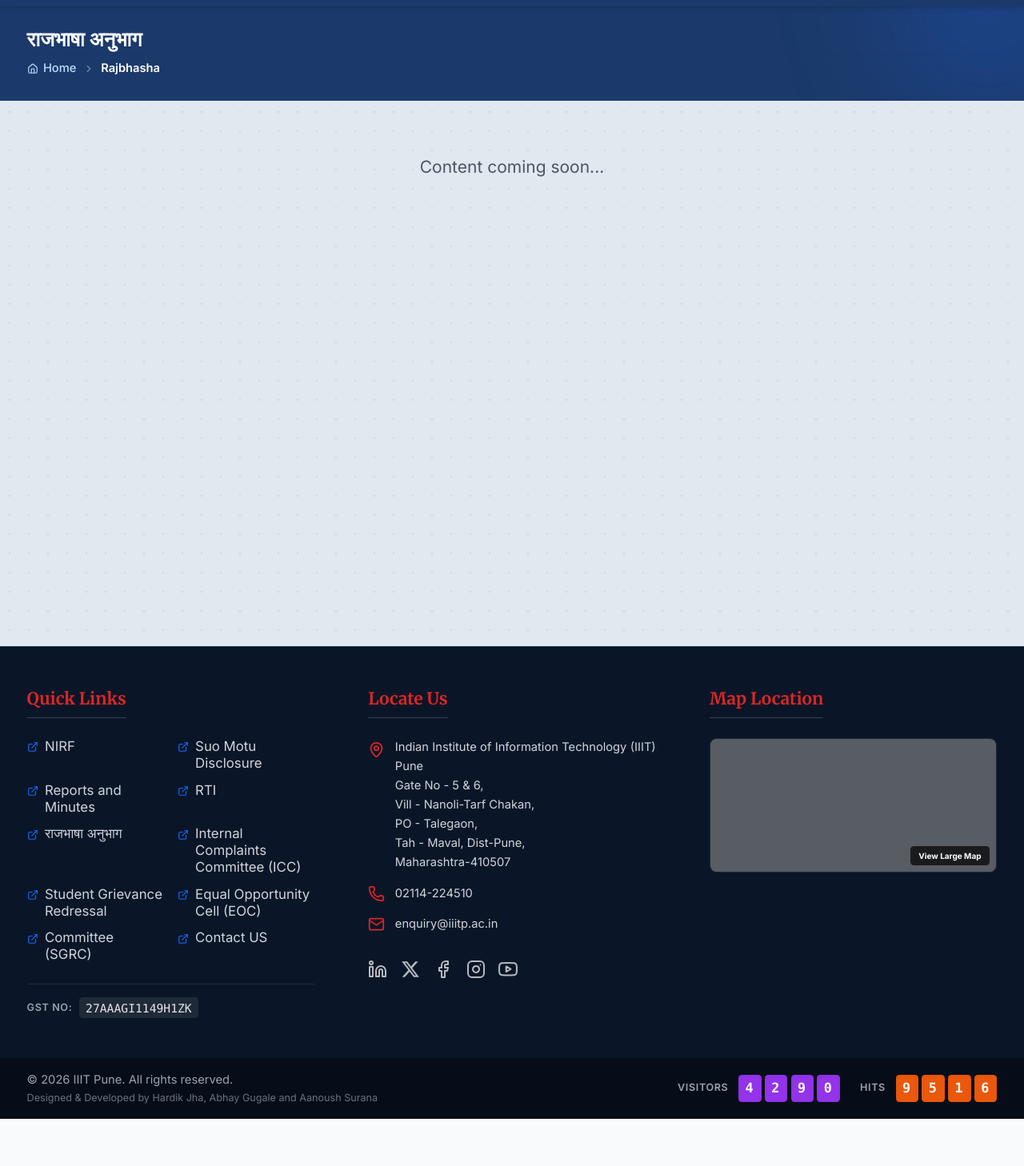
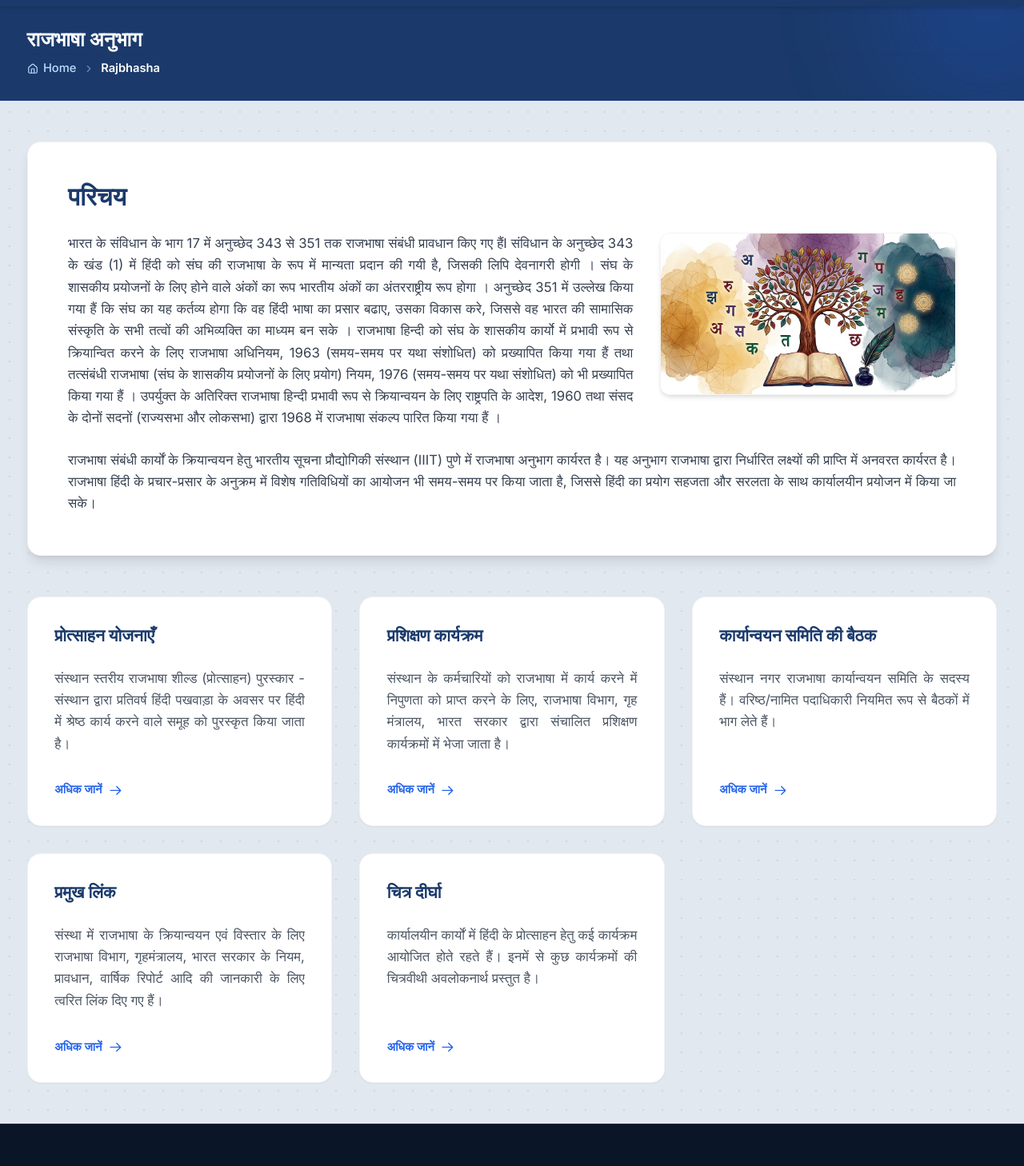
Before and after one commit to iiitp-official/website, a React (Vite) app: page /rajbhasha in a window 1280 px wide. Shown: the part 160-1618 px from the top of the page at 80% size. Before the commit the page ends 1559 px from the top, so only its background shows below. Built offline with nearby package versions, Linux system fonts and the light colour scheme; grey boxes are pictures that could not be loaded.

Commit message:
Added the rajbhasha main page

```diff
--- a/src/pages/RajbhashaPage.jsx
+++ b/src/pages/RajbhashaPage.jsx
@@ -2,11 +2,93 @@ import React from 'react';
 import PageHeader from '../components/shared/PageHeader';
 
 const RajbhashaPage = () => {
+  const cards = [
+    {
+      title: "प्रोत्साहन योजनाएँ",
+      desc: "संस्थान स्तरीय राजभाषा शील्ड (प्रोत्साहन) पुरस्कार - संस्थान द्वारा प्रतिवर्ष हिंदी पखवाड़ा के अवसर पर हिंदी में श्रेष्ठ कार्य करने वाले समूह को पुरस्कृत किया जाता है।",
+      link: "#"
+    },
+    {
+      title: "प्रशिक्षण कार्यक्रम",
+      desc: "संस्थान के कर्मचारियों को राजभाषा में कार्य करने में निपुणता को प्राप्त करने के लिए, राजभाषा विभाग, गृह मंत्रालय, भारत सरकार द्वारा संचालित प्रशिक्षण कार्यक्रमों में भेजा जाता है।",
+      link: "#"
+    },
+    {
+      title: "कार्यान्वयन समिति की बैठक",
+      desc: "संस्थान नगर राजभाषा कार्यान्वयन समिति के सदस्य हैं। वरिष्ठ/नामित पदाधिकारी नियमित रूप से बैठकों में भाग लेते हैं।",
+      link: "#"
+    },
+    {
+      title: "प्रमुख लिंक",
+      desc: "संस्था में राजभाषा के क्रियान्वयन एवं विस्तार के लिए राजभाषा विभाग, गृहमंत्रालय, भारत सरकार के नियम, प्रावधान, वार्षिक रिपोर्ट आदि की जानकारी के लिए त्वरित लिंक दिए गए हैं।",
+      link: "#"
+    },
+    {
+      title: "चित्र दीर्घा",
+      desc: "कार्यालयीन कार्यों में हिंदी के प्रोत्साहन हेतु कई कार्यक्रम आयोजित होते रहते हैं। इनमें से कुछ कार्यक्रमों की चित्रवीथी अवलोकनार्थ प्रस्तुत है।",
+      link: "#"
+    }
+  ];
+
   return (
     <div className="min-h-screen transition-colors duration-200">
       <PageHeader title="राजभाषा अनुभाग" />
-      <div className="max-w-5xl mx-auto px-4 sm:px-6 lg:px-8 py-16 text-center text-gray-600 dark:text-gray-400">
-        <p className="text-xl">Content coming soon...</p>
+
+      <div className="max-w-7xl mx-auto px-4 sm:px-6 lg:px-8 py-12 space-y-12">
+        {/* Introduction Section */}
+        <section className="bg-white dark:bg-surface-dark rounded-2xl shadow-lg border border-gray-100 dark:border-gray-800 p-8 md:p-12">
+          <h2 className="text-3xl font-bold font-serif text-primary dark:text-blue-400 mb-6">परिचय</h2>
+
+          <div className="flex flex-col lg:flex-row gap-8 items-start mb-6">
+            <div className="prose dark:prose-invert max-w-none text-gray-700 dark:text-gray-300 leading-relaxed text-justify flex-1">
+              <p>
+                भारत के संविधान के भाग 17 में अनुच्छेद 343 से 351 तक राजभाषा संबंधी प्रावधान किए गए हैंI संविधान के अनुच्छेद 343 के खंड (1) में हिंदी को संघ की राजभाषा के रूप में मान्यता प्रदान की गयी है, जिसकी लिपि देवनागरी होगी । संघ के शासकीय प्रयोजनों के लिए होने वाले अंकों का रूप भारतीय अंकों का अंतरराष्ट्रीय रूप होगा । अनुच्छेद 351 में उल्लेख किया गया हैं कि संघ का यह कर्तव्य होगा कि वह हिंदी भाषा का प्रसार बढाए, उसका विकास करे, जिससे वह भारत की सामासिक संस्कृति के सभी तत्वों की अभिव्यक्ति का माध्यम बन सके । राजभाषा हिन्दी को संघ के शासकीय कार्यो में प्रभावी रूप से क्रियान्वित करने के लिए राजभाषा अधिनियम, 1963 (समय-समय पर यथा संशोधित) को प्रख्यापित किया गया हैं तथा तत्संबंधी राजभाषा (संघ के शासकीय प्रयोजनों के लिए प्रयोग) नियम, 1976 (समय-समय पर यथा संशोधित) को भी प्रख्यापित किया गया हैं । उपर्युक्त के अतिरिक्त राजभाषा हिन्दी प्रभावी रूप से क्रियान्वयन के लिए राष्ट्रपति के आदेश, 1960 तथा संसद के दोनों सदनों (राज्यसभा और लोकसभा) द्वारा 1968 में राजभाषा संकल्प पारित किया गया हैं ।
+              </p>
+            </div>
+
+            <div className="w-full lg:w-1/3 shrink-0">
+              <img
+                src="/rajbhasha/RajbhashaImage.jpeg"
+                alt="Rajbhasha Anubhag"
+                className="w-full h-auto rounded-xl shadow-md border border-gray-100 dark:border-gray-700 object-cover"
+              />
+            </div>
+          </div>
+
+          <div className="prose dark:prose-invert max-w-none text-gray-700 dark:text-gray-300 leading-relaxed text-justify">
+            <p>
+              राजभाषा संबंधी कार्यों के क्रियान्वयन हेतु भारतीय सूचना प्रौद्योगिकी संस्थान (IIIT) पुणे में राजभाषा अनुभाग कार्यरत है। यह अनुभाग राजभाषा द्वारा निर्धारित लक्ष्यों की प्राप्ति में अनवरत कार्यरत है। राजभाषा हिंदी के प्रचार-प्रसार के अनुक्रम में विशेष गतिविधियों का आयोजन भी समय-समय पर किया जाता है, जिससे हिंदी का प्रयोग सहजता और सरलता के साथ कार्यालयीन प्रयोजन में किया जा सके।
+            </p>
+          </div>
+        </section>
+
+        {/* Cards Grid Section */}
+        <section className="grid grid-cols-1 md:grid-cols-2 lg:grid-cols-3 gap-8">
+          {cards.map((card, index) => (
+            <div
+              key={index}
+              className="bg-white dark:bg-surface-dark p-8 rounded-2xl shadow-sm border border-gray-100 dark:border-gray-800 hover:shadow-md transition-shadow flex flex-col h-full group"
+            >
+              <div className="flex items-center gap-4 mb-6">
+                <h3 className="text-xl font-bold font-serif text-primary dark:text-white">
+                  {card.title}
+                </h3>
+              </div>
+              <p className="text-gray-600 dark:text-gray-400 mb-8 flex-grow leading-relaxed">
+                {card.desc}
+              </p>
+              <a
+                href={card.link}
+                className="mt-auto inline-flex items-center text-sm font-semibold text-blue-600 hover:text-blue-700 dark:text-blue-400 dark:hover:text-blue-300 transition-colors"
+              >
+                अधिक जानें
+                <svg className="w-4 h-4 ml-2 group-hover:translate-x-1 transition-transform" fill="none" viewBox="0 0 24 24" stroke="currentColor">
+                  <path strokeLinecap="round" strokeLinejoin="round" strokeWidth={2} d="M14 5l7 7m0 0l-7 7m7-7H3" />
+                </svg>
+              </a>
+            </div>
+          ))}
+        </section>
       </div>
     </div>
   );
```
Also changed, not shown: public/rajbhasha/RajbhashaImage.jpeg (added).
